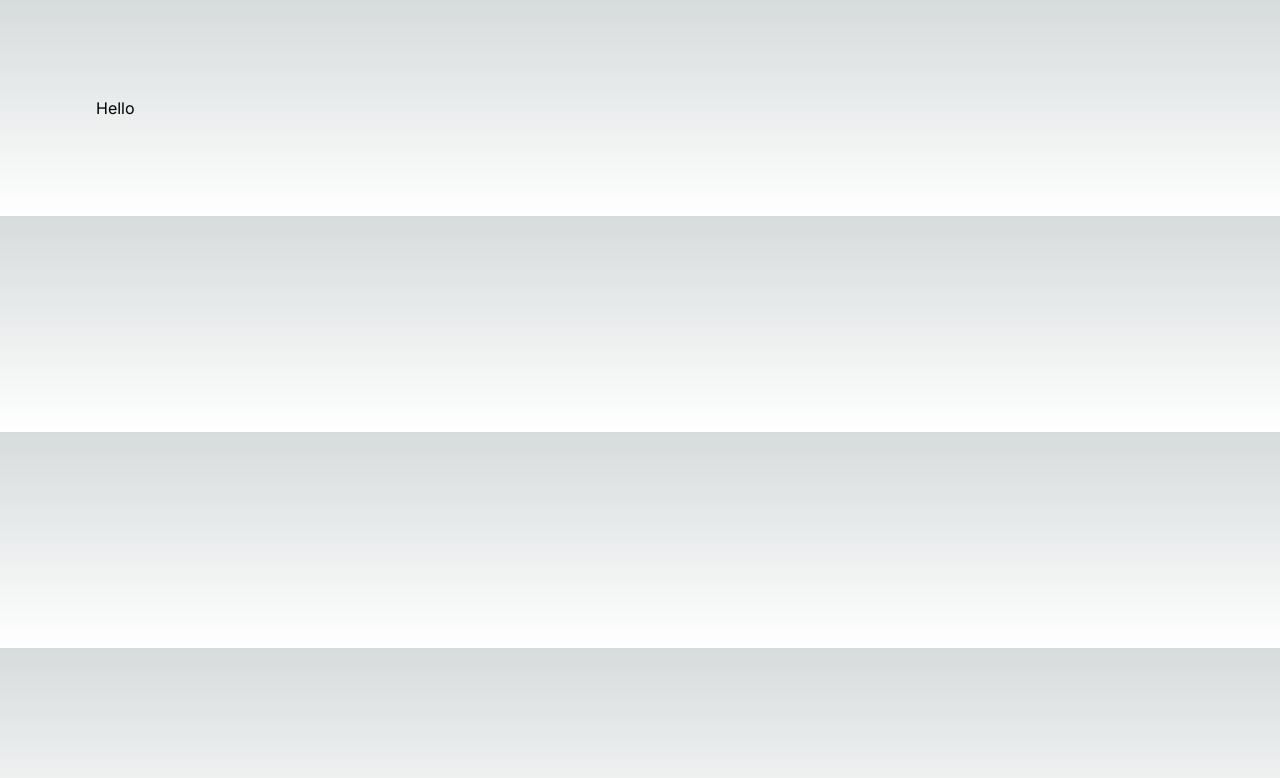
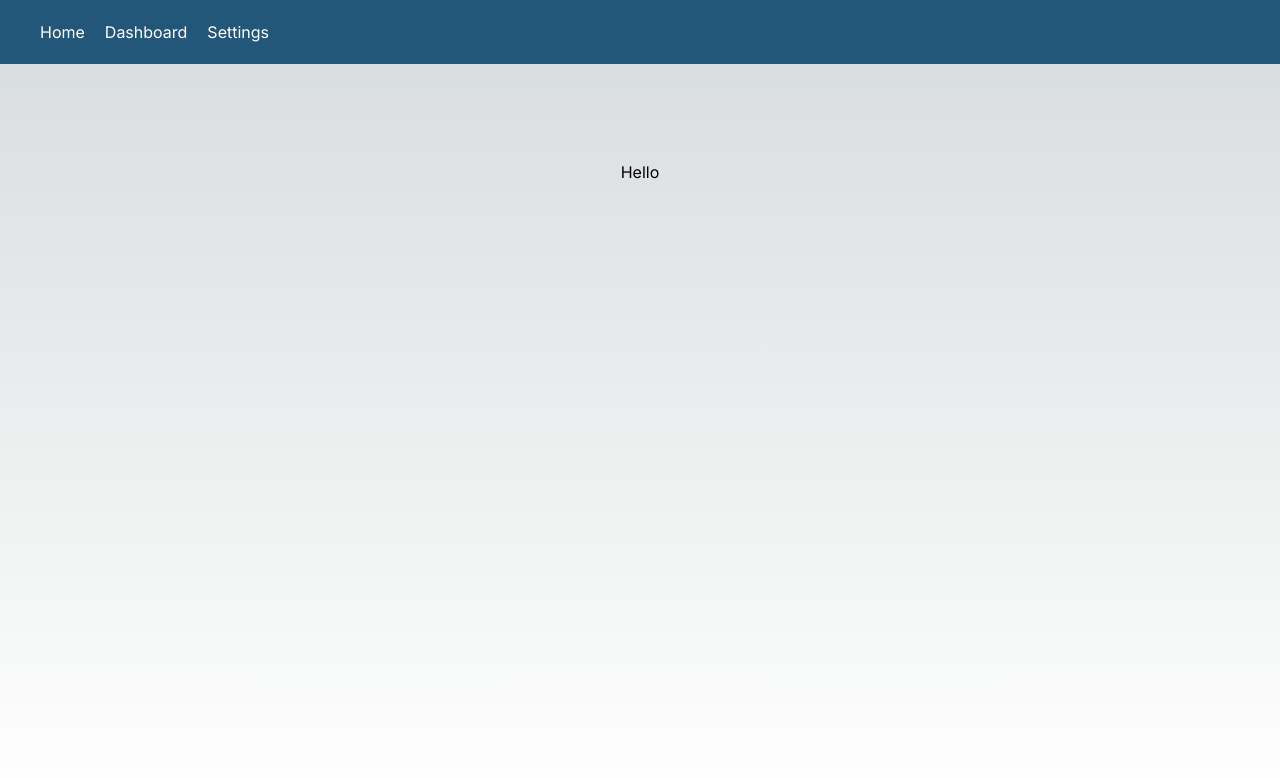
Before and after one commit to b2-finance/frontend, a Next.js app: page / in a window 1280 px wide. Shown: the top 778 px of the page. Built offline with nearby package versions, Linux system fonts and the light colour scheme.

Commit message:
Add header to layout

```diff
--- a/src/app/globals.css
+++ b/src/app/globals.css
@@ -24,4 +24,6 @@ body {
       rgb(var(--background-end-rgb))
     )
     rgb(var(--background-start-rgb));
+
+  @apply flex flex-col min-h-screen;
 }
--- a/src/app/layout.tsx
+++ b/src/app/layout.tsx
@@ -1,6 +1,8 @@
 import './globals.css';
 import type { Metadata } from 'next';
 import { Inter } from 'next/font/google';
+import { ReactNode } from 'react';
+import Header from './components/header';
 
 const inter = Inter({ subsets: ['latin'] });
 
@@ -9,14 +11,13 @@ export const metadata: Metadata = {
   description: 'Generated by create next app'
 };
 
-export default function RootLayout({
-  children
-}: {
-  children: React.ReactNode;
-}) {
+export default function RootLayout({ children }: { children: ReactNode }) {
   return (
     <html lang="en">
-      <body className={inter.className}>{children}</body>
+      <body className={inter.className}>
+        <Header />
+        <main className="flex flex-col grow items-center">{children}</main>
+      </body>
     </html>
   );
 }
```
